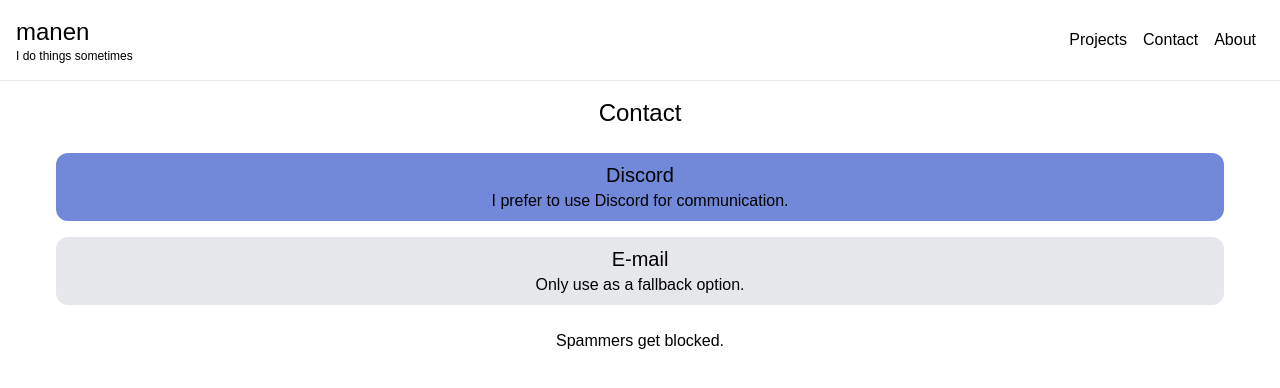
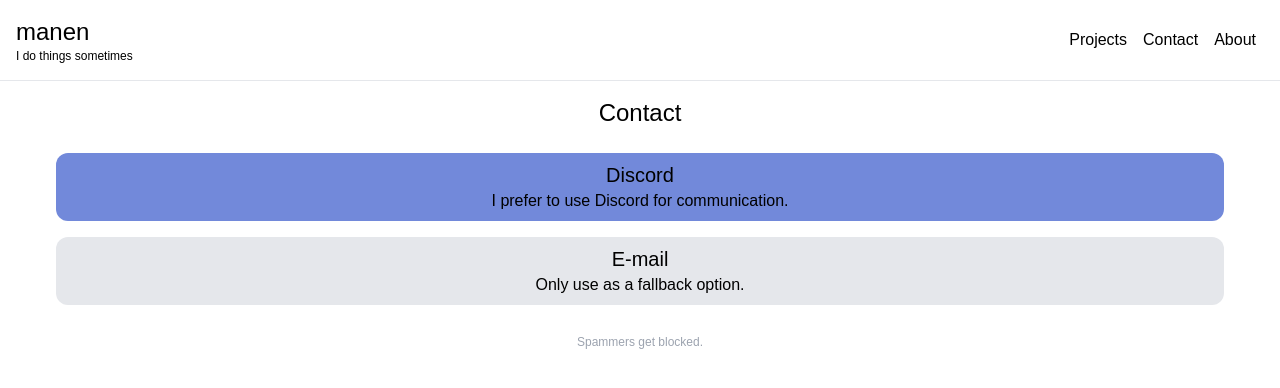
Before and after one commit to manen/personal, a Next.js app: page /contact in a window 1280 px wide. Shown: the top 388 px of the page. Built offline with nearby package versions, Linux system fonts and the light colour scheme.

Commit message:
19$ fortnite card

```diff
--- a/pages/contact.tsx
+++ b/pages/contact.tsx
@@ -25,7 +25,10 @@
         </a>
       </div>
     </div>
-    <a target="_blank" href="https://www.youtube.com/watch?v=I0L7QWsDffY">
+    <a
+      className="text-xs text-gray-400 dark:text-gray-600"
+      target="_blank"
+      href="https://www.youtube.com/watch?v=I0L7QWsDffY">
       Spammers get blocked.
     </a>
   </div>
```
